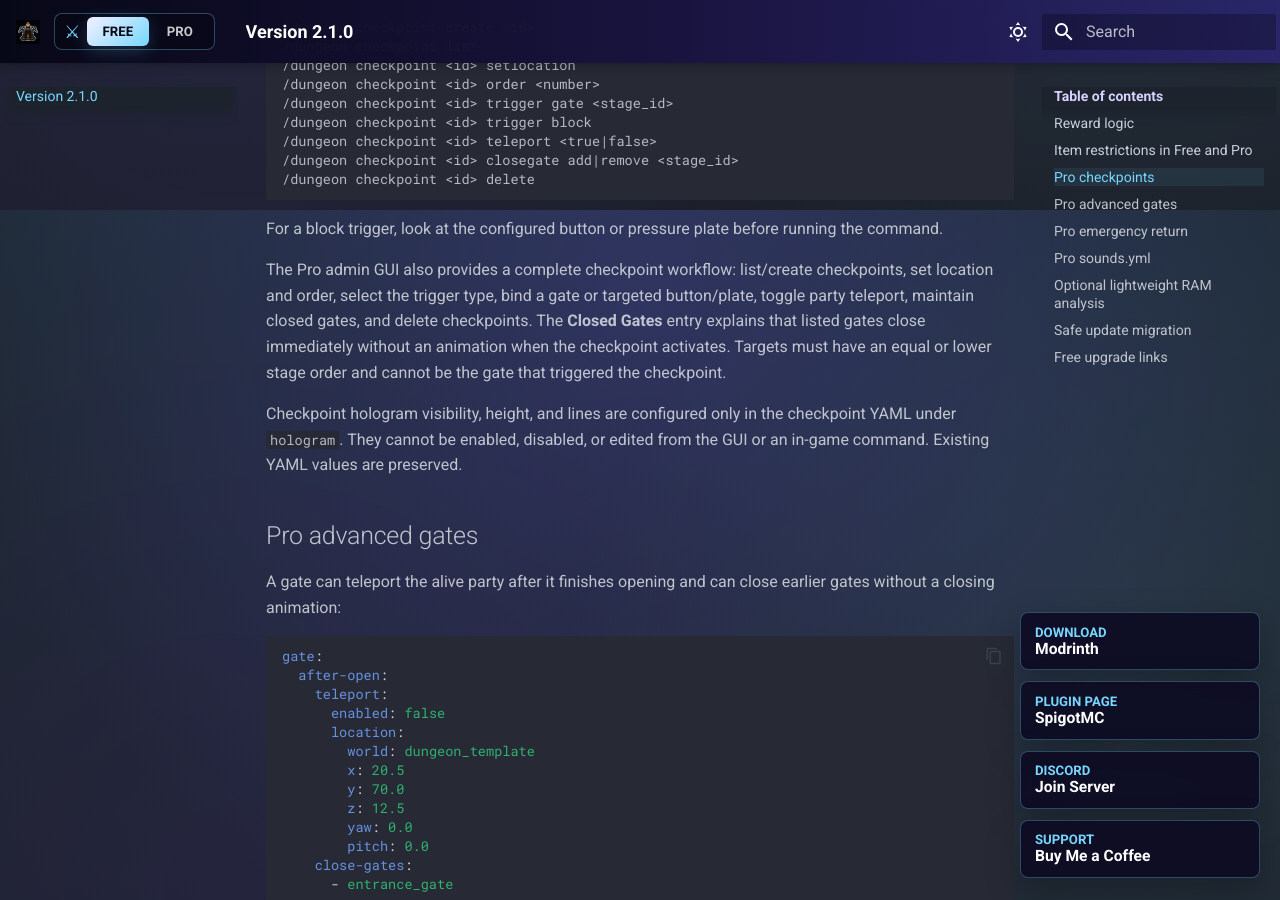
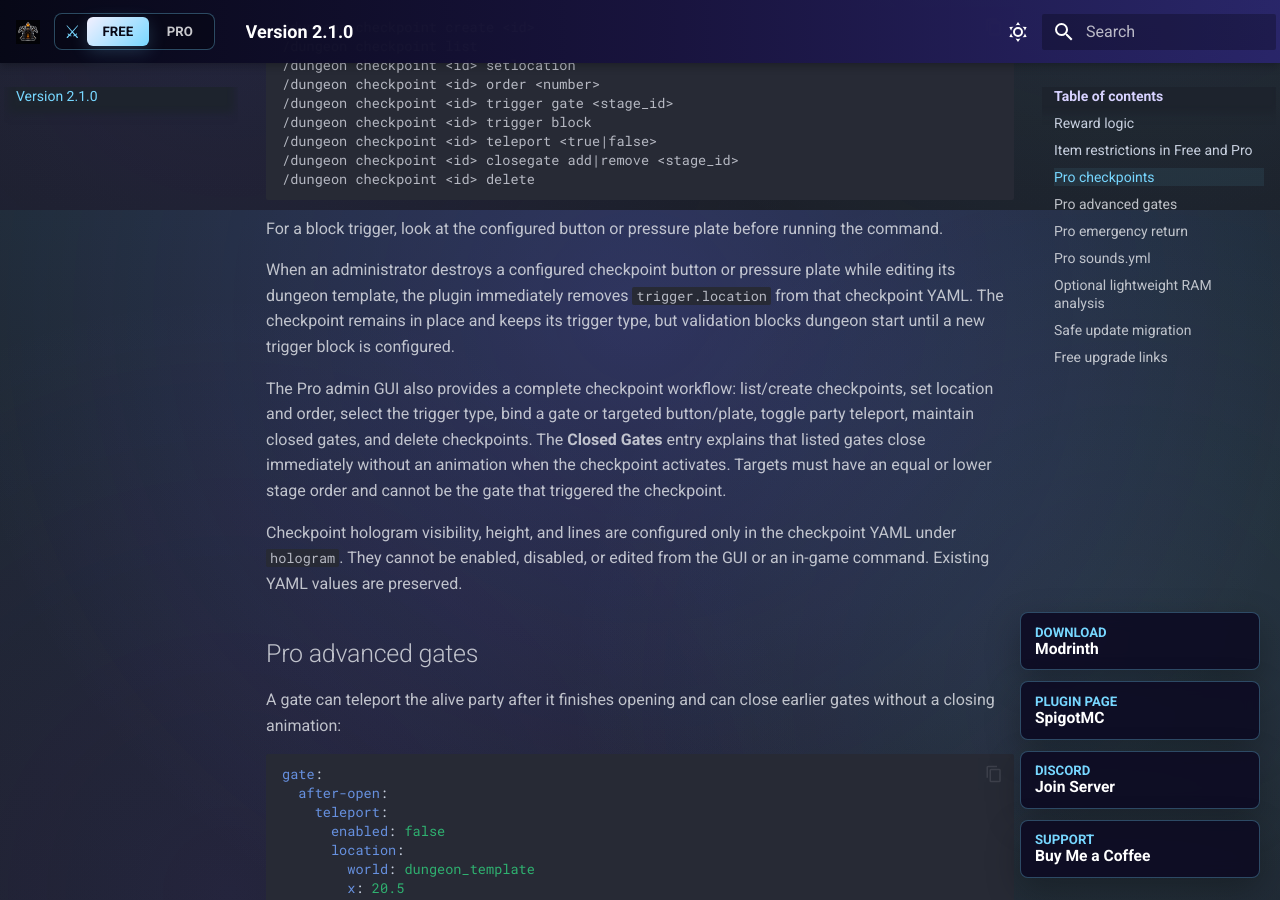
Before and after one commit to wertPL/InstancedDungeons-Docs, an MkDocs documentation site: the page built from docs/version-2.1.md, in a window 1280 px wide and 900 px high, scrolled down 2490 px. Built offline with MkDocs 1.6.1 and Material for MkDocs 9.7.7, drawn with Linux system fonts in a browser that asks for light colours.

Commit message:
Document checkpoint trigger cleanup

````diff
--- a/docs/version-2.1.md
+++ b/docs/version-2.1.md
@@ -98,6 +98,8 @@ Editor commands:
 ```
 
 For a block trigger, look at the configured button or pressure plate before running the command.
+
+When an administrator destroys a configured checkpoint button or pressure plate while editing its dungeon template, the plugin immediately removes `trigger.location` from that checkpoint YAML. The checkpoint remains in place and keeps its trigger type, but validation blocks dungeon start until a new trigger block is configured.
 
 The Pro admin GUI also provides a complete checkpoint workflow: list/create checkpoints, set location and order, select the trigger type, bind a gate or targeted button/plate, toggle party teleport, maintain closed gates, and delete checkpoints. The **Closed Gates** entry explains that listed gates close immediately without an animation when the checkpoint activates. Targets must have an equal or lower stage order and cannot be the gate that triggered the checkpoint.
 
````
Also changed, not shown: docs/pro/stages.md (+2 -0 lines).
